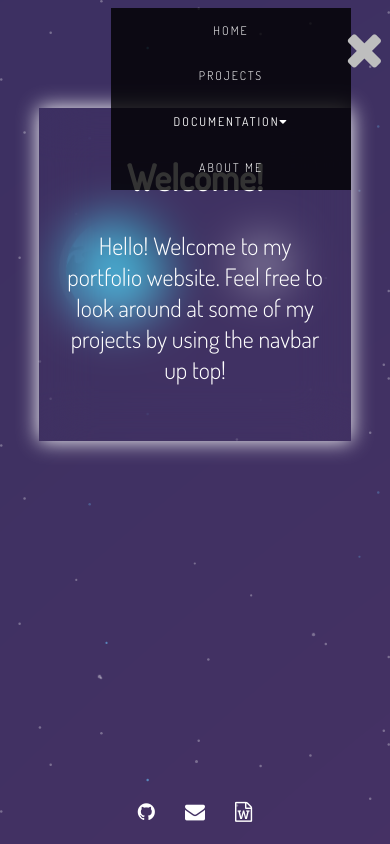
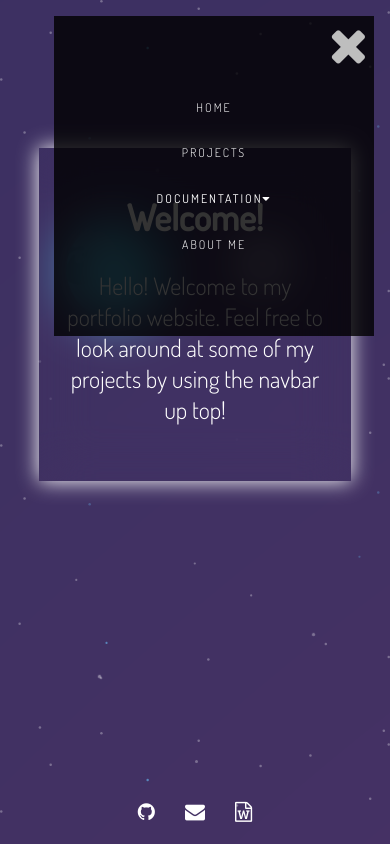
Before and after one commit to Mikecerc/Portfolio-2, a Nuxt app: page / in a window 390 px wide. Both pictures are taken after a click on the button 362 px from the left and 50 px from the top of the page. Built offline with nearby package versions, Linux system fonts and the light colour scheme.

Commit message:
added toggle dropdown to mobile design

```diff
--- a/assets/css/build/layout/header.css
+++ b/assets/css/build/layout/header.css
@@ -95,17 +95,23 @@ li .link:hover {
   margin: 0;
   /* Important for vertical align on mobile phones */
 }
-.dropdown:hover .dropdown-content {
-  display: block;
+@media screen and (min-width: 600px) {
+  .dropdown:hover .dropdown-content {
+    display: block;
+  }
 }
 
 .dropdown-content {
-  display: none;
   position: absolute;
   background-color: white;
   min-width: 160px;
   box-shadow: 0px 8px 16px 0px rgba(0, 0, 0, 0.2);
   z-index: 3;
+}
+@media screen and (min-width: 600px) {
+  .dropdown-content {
+    display: none;
+  }
 }
 .dropdown-content a {
   float: none;
@@ -121,9 +127,6 @@ li .link:hover {
 }
 
 .mobile-main-dropdown {
-  position: absolute;
-  right: 0%;
-  top: 20px;
   background: transparent;
   border: 0;
   font-size: 50px;
@@ -131,19 +134,26 @@ li .link:hover {
   z-index: 12;
 }
 
-.mobile-navbar-container ul {
+.mobile-navbar-container {
+  background: rgba(0, 0, 0, 0.8);
   text-transform: uppercase;
   position: absolute;
-  right: 10%;
-  top: 1%;
-  background: rgba(0, 0, 0, 0.8);
   display: flex;
   justify-content: center;
   align-content: center;
   justify-items: center;
   align-items: center;
-  width: 15em;
-  height: auto;
+  width: 20em;
+  height: 20em;
   z-index: 10;
   flex-direction: column;
 }
+
+.navbar-mobile {
+  display: flex;
+  flex-direction: row;
+  justify-content: flex-end;
+  align-items: flex-start;
+  width: 20em;
+  float: right;
+}
--- a/assets/css/source/layout/header.scss
+++ b/assets/css/source/layout/header.scss
@@ -102,14 +102,18 @@ li {
         margin: 0;
         /* Important for vertical align on mobile phones */
     }
+    @media screen and (min-width: 600px) {
+        &:hover .dropdown-content {
+            display: block;
+        }
+    }
 
-    &:hover .dropdown-content {
-        display: block;
-    }
 }
 
 .dropdown-content {
-    display: none;
+    @media screen and (min-width: 600px) {
+        display: none;
+    }
     position: absolute;
     background-color: white;
     min-width: 160px;
@@ -132,9 +136,6 @@ li {
 }
 
 .mobile-main-dropdown {
-    position: absolute;
-    right: 0%;
-    top: 20px;
     background: transparent;
     border: 0;
     font-size: 50px;
@@ -142,20 +143,25 @@ li {
     z-index: 12;
 }
 .mobile-navbar-container {
-    ul {
+    background: rgba(0, 0, 0, 0.8);
         text-transform: uppercase;
         position: absolute;
-        right: 10%;
-        top: 1%;
-        background: rgba(0, 0, 0, 0.8);
         display: flex;
         justify-content: center;
         align-content: center;
         justify-items: center;
         align-items: center;
-        width: 15em;
-        height: auto;
+        width: 20em;
+        height: 20em;
         z-index: 10;
         flex-direction: column;
-    }
+
 }
+.navbar-mobile {
+    display: flex;
+    flex-direction: row;
+    justify-content: flex-end;
+    align-items: flex-start;
+    width: 20em;
+    float: right;
+}
--- a/components/base/header.vue
+++ b/components/base/header.vue
@@ -28,12 +28,7 @@
             </div>
         </nav>
         <nav class="navbar-mobile">
-            <button class="mobile-main-dropdown" @click="showMenu()">
-                <i v-show="(menuOut == false)" class="fa fa-bars"></i>
-                <i v-show="(menuOut == true)" class="fa fa-times"></i>
-            </button>
-            <div v-show="(menuOut == true)" class="mobile-navbar-container">
-                <ul>
+            <ul v-show="menuOut == true" class="mobile-navbar-container">
                 <li>
                     <div><nuxtLink @click="showMenu()" class="link" to="/">Home</nuxtLink></div>
                 </li>
@@ -42,8 +37,8 @@
                 </li>
                 <li>
                     <div class="dropdown">
-                            <button class="dropbtn">Documentation<i class="fa fa-caret-down"></i></button>
-                            <div class="dropdown-content">
+                        <button class="dropbtn" @click="openDropdown()">Documentation<i class="fa fa-caret-down"></i></button>
+                        <div class="dropdown-content" v-show="dropOut == true">
                             <div><nuxtLink to="/docs/batteryLog" @click="showMenu()">Digital Battery Logging (frc)</nuxtLink></div>
                             <div><nuxtLink to="/docs/batteryMonitoring" @click="showMenu()">Automated Battery Monitoring</nuxtLink></div>
                             <div><nuxtLink to="/docs/discordBots" @click="showMenu()">Discord Bots</nuxtLink></div>
@@ -54,7 +49,11 @@
                     <div><nuxtLink class="link" to="/aboutMe" @click="showMenu()">about Me</nuxtLink></div>
                 </li>
             </ul>
-            </div>
+
+            <button class="mobile-main-dropdown" @click="showMenu()">
+                <i v-show="menuOut == false" class="fa fa-bars"></i>
+                <i v-show="menuOut == true" class="fa fa-times"></i>
+            </button>
         </nav>
     </div>
 </template>
@@ -64,7 +63,11 @@
 <script setup lang="ts">
 import { Ref } from "vue";
 let menuOut: Ref<boolean> = ref(false);
+let dropOut: Ref<boolean> = ref(false);
 function showMenu(): void {
     menuOut.value = !menuOut.value;
 }
+function openDropdown() {
+    dropOut.value = !dropOut.value;
+}
 </script>
```
Lines whose indentation alone changed are shown as unchanged.
